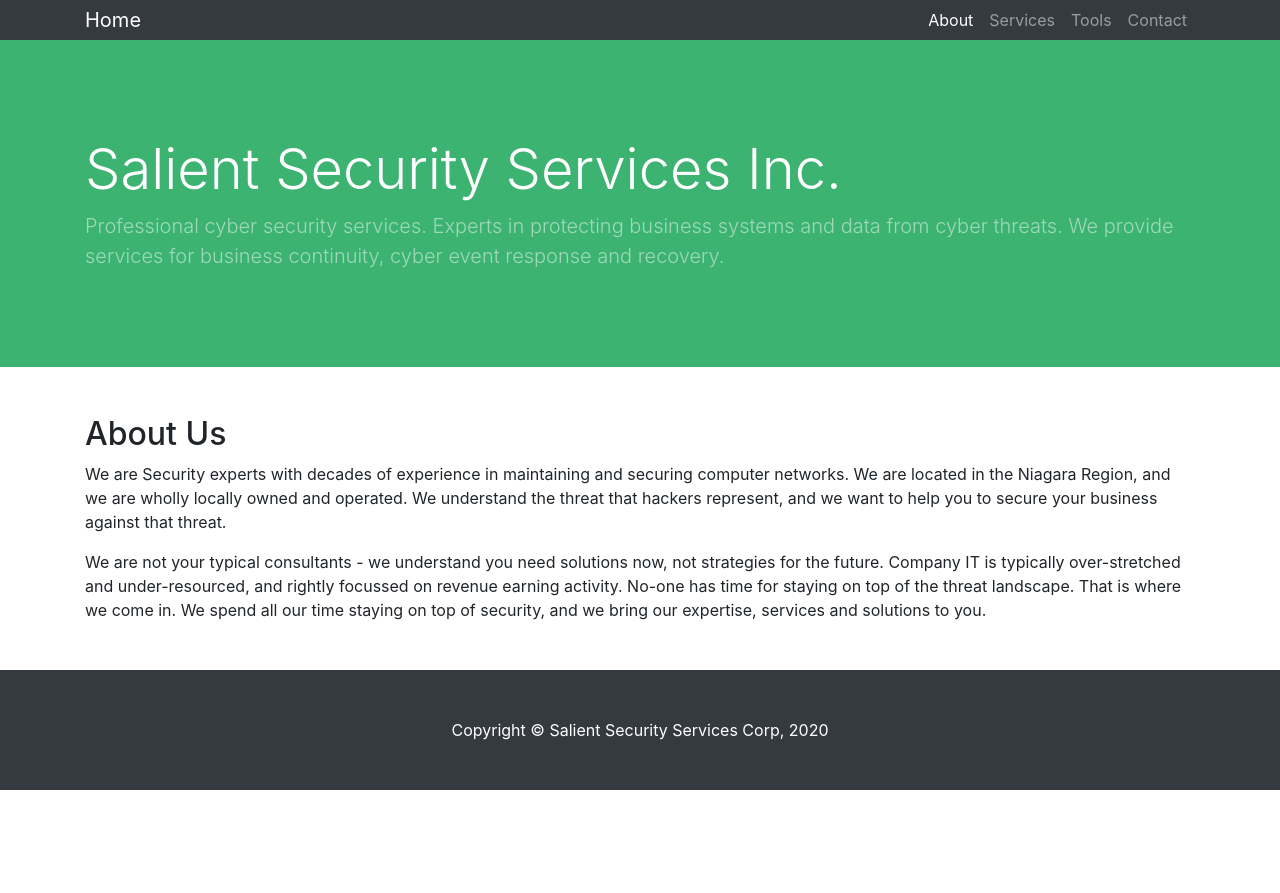
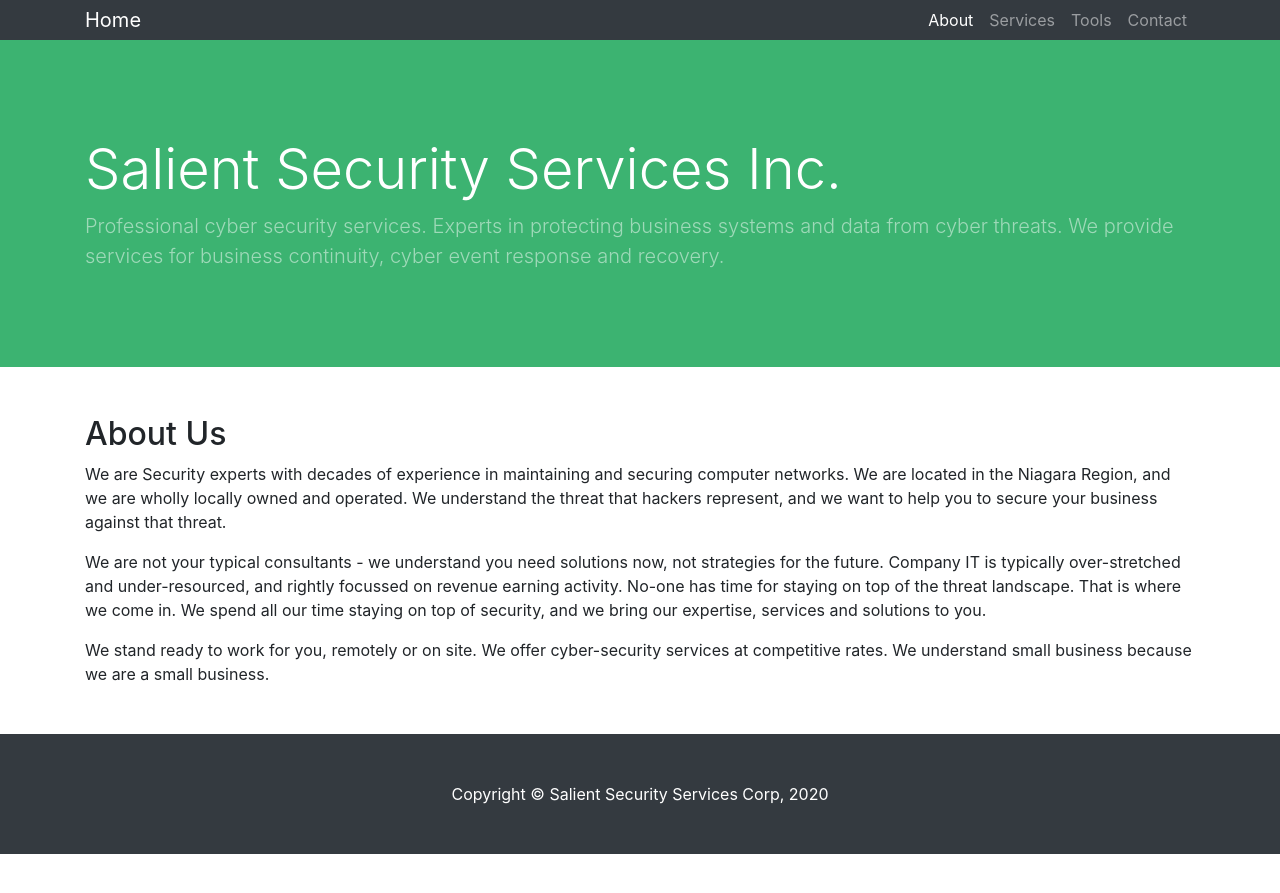
Before and after one commit to alonsop2017/genapex-site, a Jekyll site: the page built from _pages/about.md, in a window 1280 px wide. Shown: the top 893 px of the page. Built offline with Jekyll 4.4.1, drawn with Linux system fonts in a browser that asks for light colours; our own code applies the rules of GitHub Pages for plain Markdown files.

Commit message:
Text for about page

```diff
--- a/_pages/about.md
+++ b/_pages/about.md
@@ -20,3 +20,8 @@
 	where we come in. We spend all our time staying on top of security,
 	and we bring our expertise, services and solutions to you.
 </p>
+<p>
+	We stand ready to work for you, remotely or on site. We offer cyber-security
+	services at competitive rates. We understand small business because we are
+	a small business.
+</p>
```
